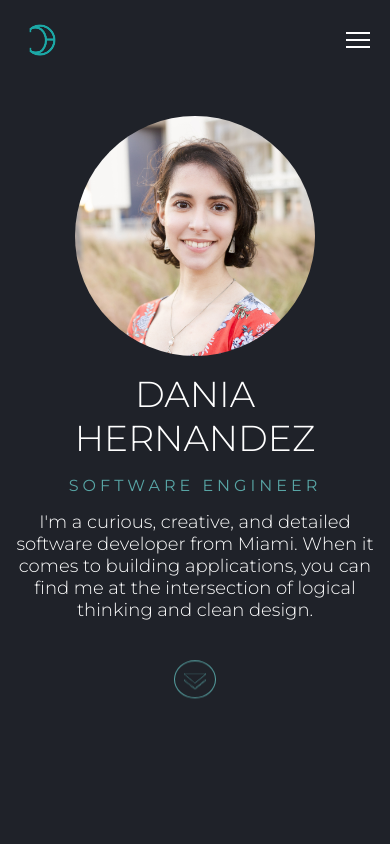
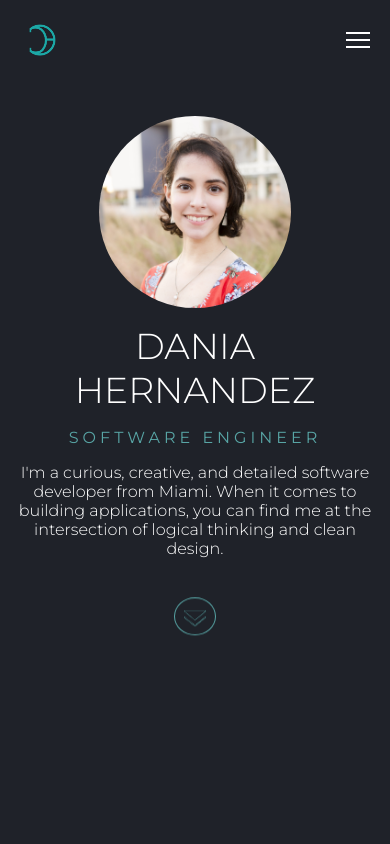
Before and after one commit to Dania-h/daniah, a React (Create React App) app: page / in a window 390 px wide. Shown: the top 844 px of the page. Built offline with nearby package versions, Linux system fonts and the light colour scheme; no server answers.

Commit message:
Create responsive skills section

```diff
--- a/src/components/Hero/Hero.scss
+++ b/src/components/Hero/Hero.scss
@@ -51,19 +51,24 @@
     }
 
     &__text {
-        font-size: 1.125rem;
+        font-size: 1rem;
         font-weight: 300;
+
+        @include tablet {
+            font-size: 1.125rem;
+        }
     }
 
     &__portrait {
         border-radius: 50%;
-        width: 15em;
+        width: 12em;
         aspect-ratio: 1;
         margin: 1rem;
         order: 1;
 
         @include tablet {
             order: 2;
+            width: 15em;
         }
     }
 
--- a/src/components/Skills/Skills.scss
+++ b/src/components/Skills/Skills.scss
@@ -7,6 +7,11 @@
     &__header {
         font-weight: 300;
         letter-spacing: .125rem;
+
+        @include tablet {
+            font-size: 2.25rem;
+            margin-bottom: 1.5rem;
+        }
     }
 
     &__cards {
@@ -27,6 +32,10 @@
         width: 35%;
         transition: all .2s ease-in-out;
 
+        @include tablet {
+            font-size: 1.125rem;
+        }
+
         &--logos {
             height: 3rem;
             width: 3rem;
```
